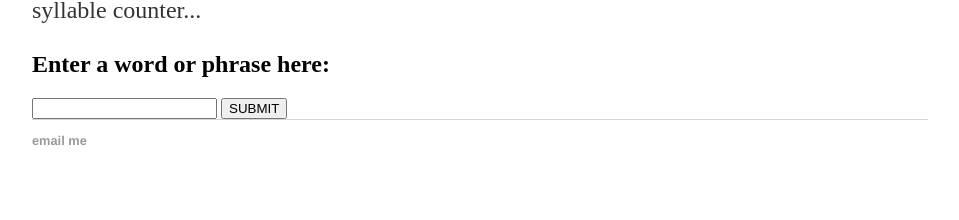
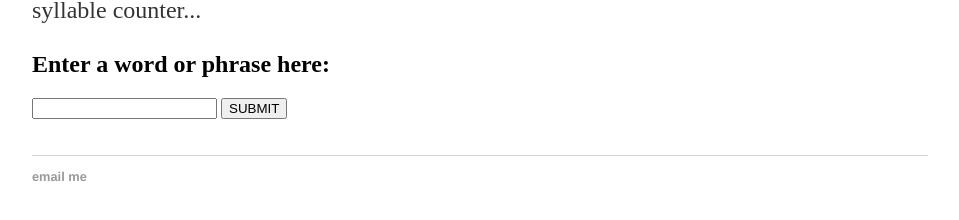
Before and after one commit to SeanEFletcher/SeanEFletcher.github.io, a Jekyll site: the page built from syllable/index.html, in a window 1280 px wide. Shown: the part 142-362 px from the top of the page, without its empty margins (160-1119 px from the left). Built offline with Jekyll 4.4.1, drawn with Linux system fonts in a browser that asks for light colours.

Commit message:
Update index.html

```diff
--- a/syllable/index.html
+++ b/syllable/index.html
@@ -8,10 +8,10 @@ title: Syllable Counter
       <form id="form" autocomplete="off">
         <input type="text" id="input" value="">
         <button id="submit">SUBMIT</button>
-      </form>
+      </form><br>
 
       <div id="responseField">
 
-      </div>
+      </div><br>
 
       <script src='/syllableCounter.js'></script>
```
